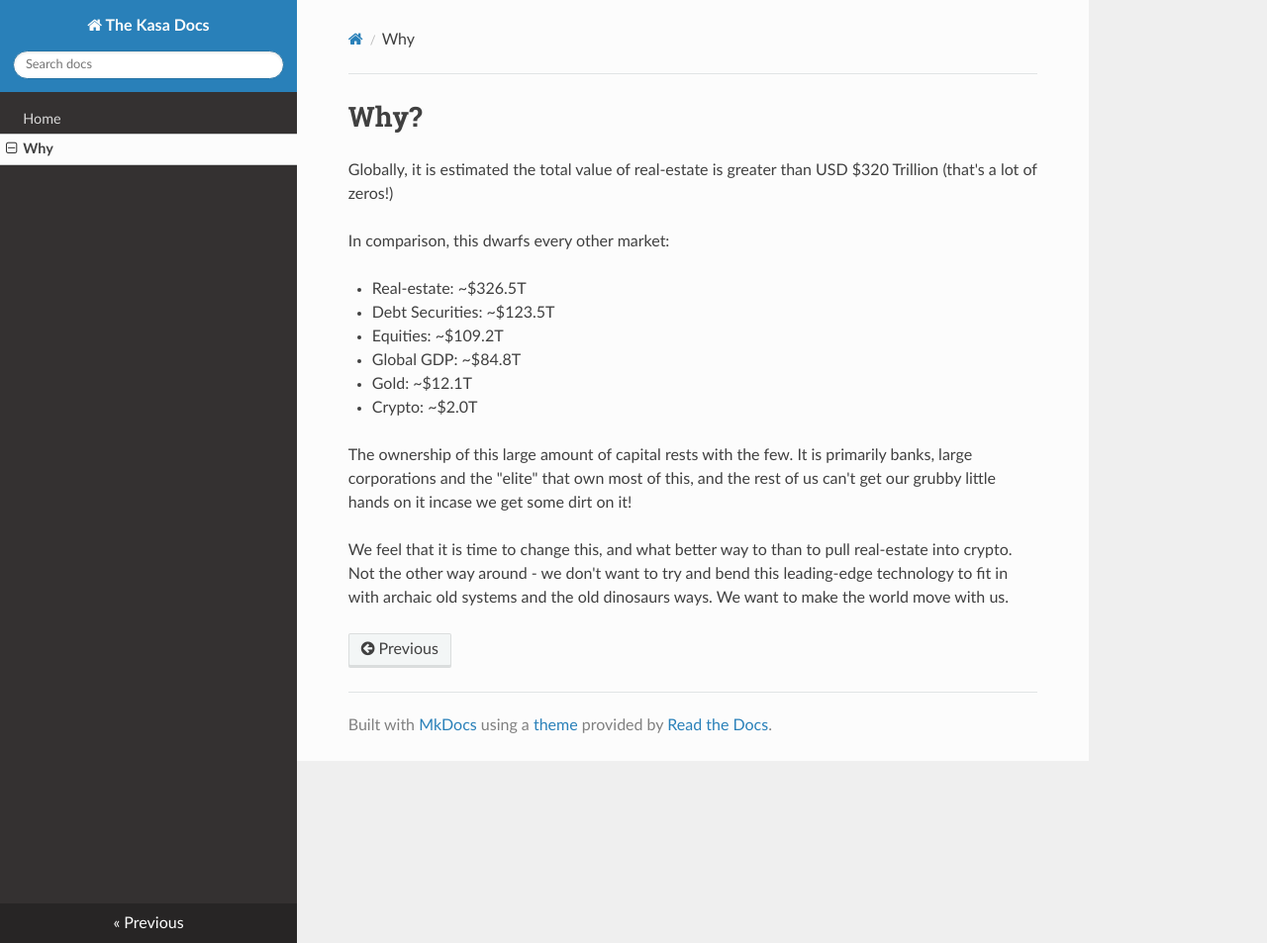
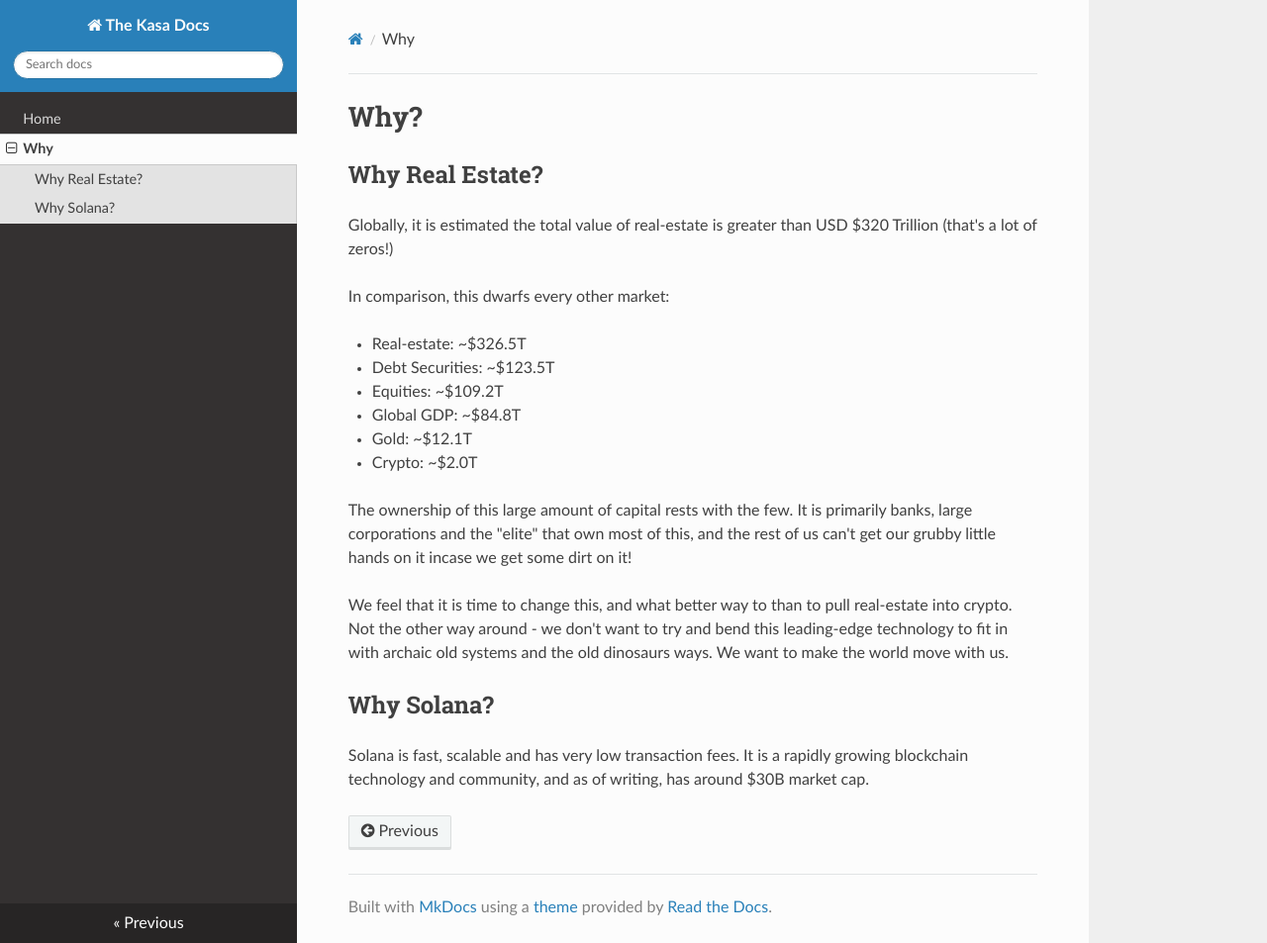
Before and after one commit to kasa-dao/kasa-dao.github.io, an MkDocs documentation site: the page built from docs/why.md, in a window 1280 px wide and 953 px high. Shown: the whole window at 99% size. Built offline with MkDocs 1.6.1, drawn with Linux system fonts in a browser that asks for light colours; nearby versions of some CDN libraries.

Commit message:
first commit

```diff
--- a/docs/why.md
+++ b/docs/why.md
@@ -1,5 +1,6 @@
 # Why?
 
+## Why Real Estate?
 Globally, it is estimated the total value of real-estate is greater than USD $320 Trillion (that's a lot of zeros!)
 
 In comparison, this dwarfs every other market:
@@ -14,3 +15,6 @@ In comparison, this dwarfs every other market:
 The ownership of this large amount of capital rests with the few. It is primarily banks, large corporations and the "elite" that own most of this, and the rest of us can't get our grubby little hands on it incase we get some dirt on it!
 
 We feel that it is time to change this, and what better way to than to pull real-estate into crypto. Not the other way around - we don't want to try and bend this leading-edge technology to fit in with archaic old systems and the old dinosaurs ways. We want to make the world move with us.
+
+## Why Solana?
+Solana is fast, scalable and has very low transaction fees. It is a rapidly growing blockchain technology and community, and as of writing, has around $30B market cap.
```
